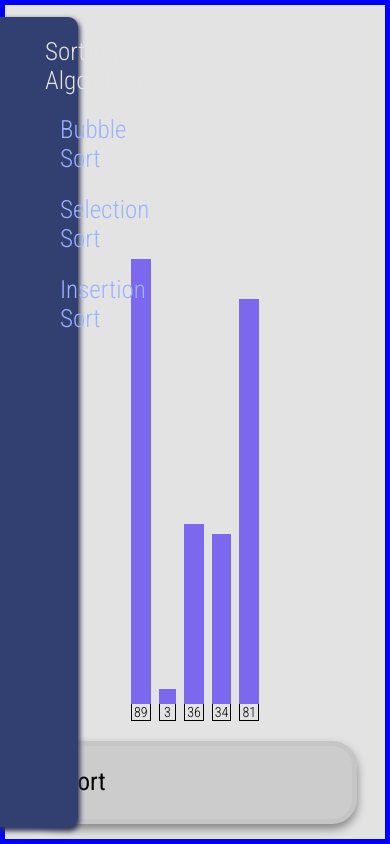
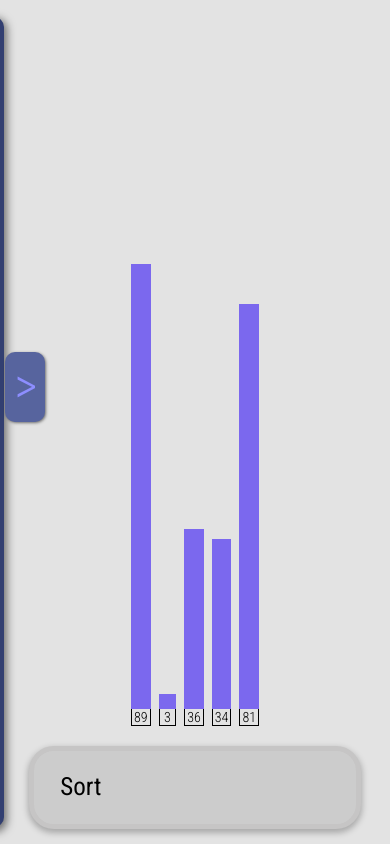
Before and after one commit to gpedr012/algorithm-visualizer, a React (Create React App) app: page / in a window 390 px wide. Built offline with nearby package versions, Linux system fonts and the light colour scheme.

Commit message:
Sidebar functionality finished. Opens and closes, although will need media queries.

```diff
--- a/src/components/ActionMenu/ActionMenu.module.css
+++ b/src/components/ActionMenu/ActionMenu.module.css
@@ -5,7 +5,7 @@
     border: 5px solid #c6c5c5;
     border-radius: 25px;
     width: 85%;
-    box-shadow: 0px 5px 10px 0px #848484;
+    box-shadow: 0 3px 6px 1px rgba(0, 0, 0, 0.26);
     background-color: #ccc;
 
 }
--- a/src/components/MainContent/MainContent.module.css
+++ b/src/components/MainContent/MainContent.module.css
@@ -4,6 +4,5 @@
     flex-direction: column;
     align-items: center;
     justify-content: center;
-    border: 5px solid blue;
     height: 100vh;
 }
--- a/src/components/Sidebar/Sidebar.js
+++ b/src/components/Sidebar/Sidebar.js
@@ -1,9 +1,26 @@
-import React from "react";
+import React, {useState} from "react";
 import classes from "./Sidebar.module.css";
 
 const Sidebar = () => {
+
+    const [isOpen, setIsOpen] = useState(false);
+
+    const handleSidebarBtn = () => {
+        setIsOpen(oldV => !oldV);
+
+    }
+
+    let buttonClass = isOpen ?  `${classes['button-icon']} ${classes['button-icon__close']}` : classes['button-icon'];
+    let sideBarClass = isOpen ? `${classes.sidebar} ${classes['sidebar__open']}` : classes.sidebar;
+
     return (
-        <div className={classes.sidebar}>
+        <React.Fragment>
+            <div onClick={handleSidebarBtn} className={classes.button}>
+                <div className={buttonClass}>
+                    >
+                </div>
+            </div>
+            <div className={sideBarClass}>
                 <nav>
                     <ul>
                         <h3>Sorting Algorithms</h3>
@@ -13,6 +30,7 @@ const Sidebar = () => {
                     </ul>
                 </nav>
             </div>
+        </React.Fragment>
     );
 }
 
--- a/src/components/Sidebar/Sidebar.module.css
+++ b/src/components/Sidebar/Sidebar.module.css
@@ -5,10 +5,16 @@
     background-color: rgb(50, 63, 113);
     position: absolute;
     width: 20%;
+    left: -19%;
+    border-radius: 0 10px 10px 0;
+    box-shadow: 1px 3px 8px 2px rgba(0, 0, 0, 0.51);
+    transition: left 0.5s;
+    font-size: 0;
+}
 
-    border-radius: 0 10px 10px 0;
-    box-shadow: 1px 3px 5px 1px rgb(47, 54, 87);
-    transition: left 0.5s;
+.sidebar__open {
+    left: 0;
+    font-size: 10rem;
 }
 
 .sidebar nav {
@@ -17,7 +23,6 @@
 
 .sidebar ul {
     color: #e2e2e2;
-    font-size: 4rem;
     list-style-type: none;
 }
 
@@ -40,3 +45,41 @@
     border-bottom-color: #ac7878;
     color: #ac7878;
 }
+
+.button {
+    cursor: pointer;
+    bottom: 50%;
+    box-shadow: 1px 1px 3px rgba(0, 0, 0, 0.51);
+    border-radius: 10px;
+    left: 0.5rem;
+    position: absolute;
+    background-color: rgb(87, 100, 158);
+    border: 3px solid transparent;
+    width: 4rem;
+    height: 7rem;
+    z-index: 2000;
+    transition: color 0.5s, border-color 0.5s;
+    color: rgb(141, 142, 255);
+
+}
+
+.button:hover {
+    border: 3px solid rgb(141, 142, 255);
+    color: rgb(192, 201, 252);
+}
+
+.button-icon {
+
+    padding-top: 0.2rem;
+    padding-left: 0.2rem;
+    font-size: 5rem;
+    text-align: center;
+    transition: transform 0.5s;
+
+}
+
+.button-icon__close {
+    transform: rotate(180deg) translateY(-0.5rem);
+
+
+}
```
Lines whose indentation alone changed are shown as unchanged.
